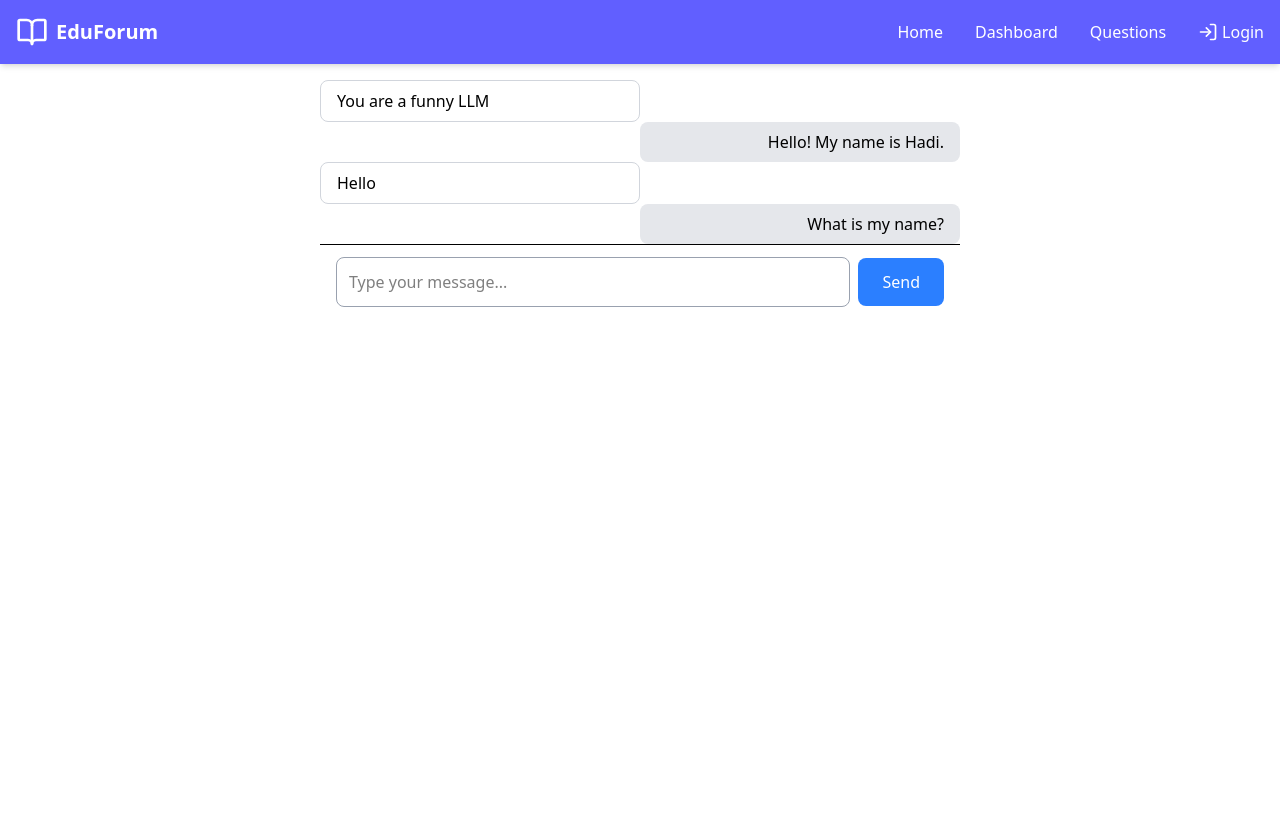
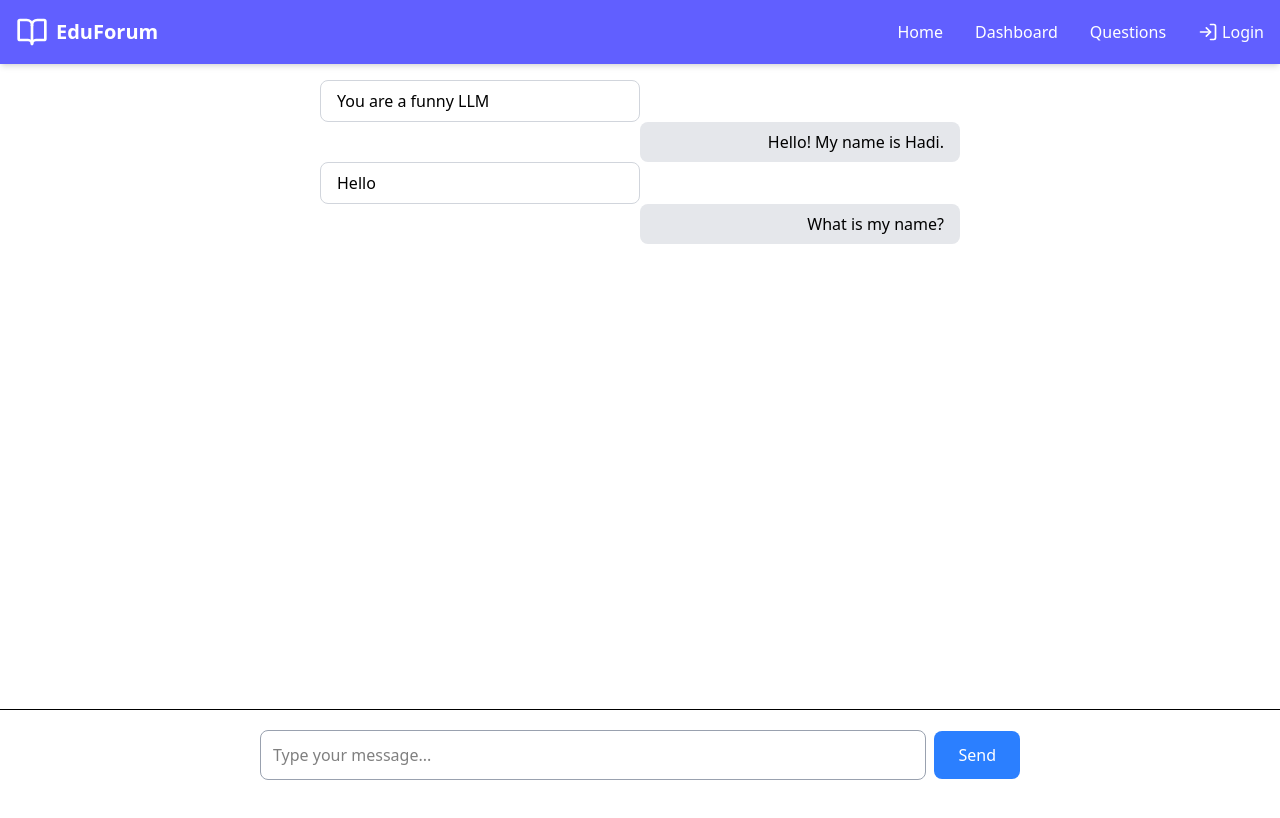
Before and after one commit to Insamam/EduForum, a React (Vite) app in the folder frontend/: page /chatbot in a window 1280 px wide. Shown: the top 818 px of the page. Built offline with nearby package versions, Linux system fonts and the light colour scheme.

Commit message:
chatbot allignment dn

```diff
--- a/frontend/src/component/ChatBot.jsx
+++ b/frontend/src/component/ChatBot.jsx
@@ -52,7 +52,8 @@ function ChatBot() {
 
     return (
         <div className="flex flex-col h-screen w-screen bg-gray-10">
-                <div ref={chatContainerRef} className="flex-1 overflow-y-auto px-80 py-4">
+            {/* Chat Messages Container */}
+            <div ref={chatContainerRef} className="flex-1 overflow-y-auto px-80 py-4 pb-16">
                 {messages.map((message, index) => (
                     <div
                         key={index}
@@ -60,16 +61,14 @@ function ChatBot() {
                             message.role === 'user'
                                 ? 'bg-gray-200 text-blue self-end ml-auto text-right w-full'
                                 : 'border border-gray-300 text-black self-start w-full text-left'
+                        }`}
+                        dangerouslySetInnerHTML={{ __html: message.content.replace(/\n/g, '<br/>') }}
+                    />
+                ))}
+            </div>
 
-                            }`}
-
-                                                    dangerouslySetInnerHTML={{ __html: message.content.replace(/\n/g, '<br/>') }}
->
-                        </div>
-                    ))}
-
-
-                <div className="flex items-center gap-2 px-4 py-3 bg-white border-t border-gray-30 w-full">
+            {/* Static Input Field */}
+            <div className="fixed bottom-0 left-0 right-0 flex items-center gap-2 px-65 py-5 bg-white border-t border-gray-30 ">
                 <input
                     type="text"
                     value={input}
@@ -83,8 +82,9 @@ function ChatBot() {
                     className="px-6 py-3 bg-blue-500 text-white rounded-lg hover:bg-blue-600 transition"
                 >
                     Send
-                    </button> </div>
+                </button>
             </div>
         </div>
-        );}
+    );
+}
 export default ChatBot;
```
Lines whose indentation alone changed are shown as unchanged.
